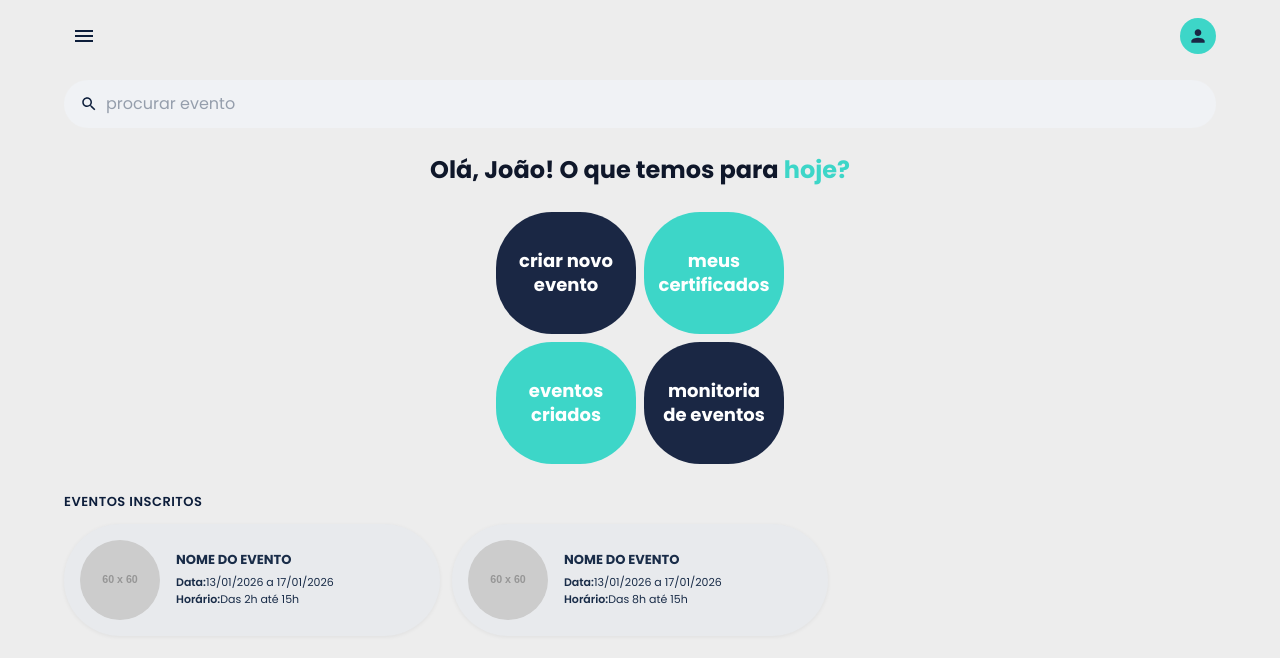
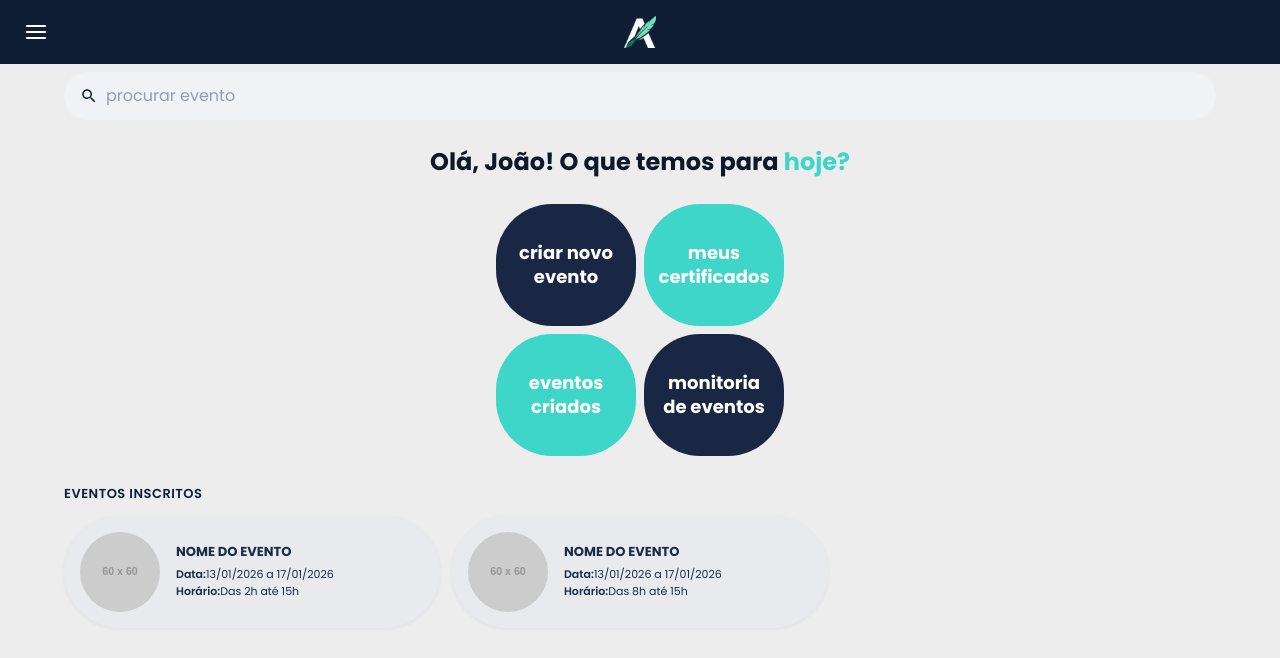
Before and after one commit to UCE020/UCE020-Front, a Next.js app: page /home in a window 1280 px wide. Shown: the top 658 px of the page. Built offline with nearby package versions, Linux system fonts and the light colour scheme; what @mui/material-nextjs would draw is missing.

Commit message:
feat: refactor home page with components

```diff
--- a/src/app/home/page.tsx
+++ b/src/app/home/page.tsx
@@ -2,9 +2,10 @@
 
 import { useState } from "react";
 import { Box } from "@mui/material";
-import { usePathname } from "next/navigation";
+import { Event } from "@/types/event";
 
-import { AppDrawer, TopBar } from "@/components/layout";
+import { Header } from "@/components/ui/Header";
+import { ActivityModal } from "@/components/modals";
 import {
   SearchBar,
   GreetingSection,
@@ -13,33 +14,67 @@ import {
   useHomeEvents,
 } from "@/features/home";
 
+const NAV_LINKS = [
+  { label: "Início",          href: "/home"            },
+  { label: "Certificados",    href: "/certificados"    },
+  { label: "Inscrições",      href: "/inscricoes"      },
+  { label: "Criar evento",    href: "/criar-evento"    },
+  { label: "Eventos Criados", href: "/eventos-criados" },
+  { label: "Monitoria",       href: "/monitoria"       },
+];
+
 // Substitua pela fonte real: contexto de auth, session, etc.
-const USER_NAME = "João";
+const USER = { name: "João" };
 
 export default function HomePage() {
-  const [drawerOpen, setDrawerOpen] = useState(false);
-  const pathname = usePathname();
   const { search, setSearch, filteredEvents } = useHomeEvents();
+  const [selectedEvent, setSelectedEvent] = useState<Event | null>(null);
+
+  function handleEventClick(event: Event) {
+    setSelectedEvent(event);
+  }
+
+  function handleCloseModal() {
+    setSelectedEvent(null);
+  }
 
   return (
     <Box sx={{ minHeight: "100dvh", bgcolor: "background.default" }}>
-      <AppDrawer
-        open={drawerOpen}
-        onClose={() => setDrawerOpen(false)}
-        activeHref={pathname}
+      <Header
+        user={USER}
+        navLinks={NAV_LINKS}
+        onLogout={() => console.log("logout")}
       />
-
-      <TopBar onMenuClick={() => setDrawerOpen(true)} />
 
       <Box sx={{ maxWidth: 1200, mx: "auto", px: 3 }}>
         <SearchBar value={search} onChange={setSearch} />
-        <GreetingSection userName={USER_NAME} />
+        <GreetingSection userName={USER.name} />
         <QuickActions />
         <EventList
           events={filteredEvents}
-          onEventClick={(e) => console.log("Evento clicado:", e.id)}
+          onEventClick={handleEventClick}
         />
       </Box>
+
+      {selectedEvent && (
+        <ActivityModal
+          open={!!selectedEvent}
+          onClose={handleCloseModal}
+          // Campos que existem no Event
+          title={selectedEvent.name}
+          image={selectedEvent.imageUrl}
+          startDate={selectedEvent.startDate}
+          endDate={selectedEvent.endDate}
+          // TODO: substituir pelos dados reais da API
+          location="A definir"
+          hours={0}
+          participantsCount={0}
+          status="active"
+          description=""
+          variant="signup"
+          onSignup={() => console.log("Inscrever:", selectedEvent.id)}
+        />
+      )}
     </Box>
   );
 }
--- a/src/components/index.ts
+++ b/src/components/index.ts
@@ -1,6 +1,5 @@
 export * from './ui';
 export * from './modals';
-export * from './layout';
 export * from './LabelChip';
 export * from './ScheduleCard';
 export * from './ActivityDetail';
--- a/src/components/layout/AppDrawer.tsx
+++ /dev/null
@@ -1,108 +0,0 @@
-"use client";
-
-import {
-  Drawer, Box, Typography,
-  IconButton, List, ListItem,
-  ListItemButton, ListItemIcon,
-  ListItemText,
-} from "@mui/material";
-import {
-  Close, Home, Description,
-  Assignment, AddCircle,
-  CalendarMonth, BarChart,
-} from "@mui/icons-material";
-import { useRouter } from "next/navigation";
-
-const NAV_ITEMS = [
-  { icon: <Home />,          label: "Início",          href: "/home"            },
-  { icon: <Description />,   label: "Certificados",    href: "/certificados"    },
-  { icon: <Assignment />,    label: "Inscrições",      href: "/inscricoes"      },
-  { icon: <AddCircle />,     label: "Criar evento",    href: "/criar-evento"    },
-  { icon: <CalendarMonth />, label: "Eventos Criados", href: "/eventos-criados" },
-  { icon: <BarChart />,      label: "Monitoria",       href: "/monitoria"       },
-];
-
-interface AppDrawerProps {
-  open: boolean;
-  onClose: () => void;
-  activeHref?: string;
-}
-
-export function AppDrawer({ open, onClose, activeHref = "/home" }: AppDrawerProps) {
-  const router = useRouter();
-
-  function handleNav(href: string) {
-    router.push(href);
-    onClose();
-  }
-
-  return (
-    <Drawer
-      open={open}
-      onClose={onClose}
-      slotProps={{
-        paper: {
-          sx: {
-            backgroundColor: "#1a2744",
-            color: "#fff",
-            width: 280,
-          },
-        },
-      }}
-    >
-      <Box
-        sx={{
-          display: "flex",
-          alignItems: "center",
-          justifyContent: "space-between",
-          px: 2.5,
-          py: 2.5,
-          borderBottom: "1px solid rgba(255,255,255,.07)",
-        }}
-      >
-        <Typography
-          sx={{ color: "#3dd6c8", letterSpacing: "-.5px", fontWeight: 800, fontSize: 17 }}
-        >
-          Kauan
-        </Typography>
-        <IconButton onClick={onClose} sx={{ color: "rgba(255,255,255,0.5)" }}>
-          <Close />
-        </IconButton>
-      </Box>
-
-      <List sx={{ pt: 1.5 }}>
-        {NAV_ITEMS.map((item) => {
-          const isActive = item.href === activeHref;
-          return (
-            <ListItem key={item.href} disablePadding>
-              <ListItemButton
-                onClick={() => handleNav(item.href)}
-                sx={{
-                  borderRadius: "0 50px 50px 0",
-                  mr: 2,
-                  cursor: "pointer",
-                  bgcolor: isActive ? "rgba(61,214,200,.18)" : "transparent",
-                  color: isActive ? "#3dd6c8" : "rgba(255,255,255,0.85)",
-                  "&:hover": {
-                    bgcolor: "rgba(61,214,200,.12)",
-                    color: "#3dd6c8",
-                  },
-                }}
-              >
-                <ListItemIcon sx={{ color: "inherit", minWidth: 36 }}>
-                  {item.icon}
-                </ListItemIcon>
-                <ListItemText
-                  primary={item.label}
-                  slotProps={{
-                    primary: { style: { fontWeight: 600, fontSize: 14 } },
-                  }}
-                />
-              </ListItemButton>
-            </ListItem>
-          );
-        })}
-      </List>
-    </Drawer>
-  );
-}
--- a/src/components/layout/TopBar.tsx
+++ /dev/null
@@ -1,29 +0,0 @@
-import { Box, IconButton, Avatar } from "@mui/material";
-import { Menu, Person } from "@mui/icons-material";
-
-interface TopBarProps {
-  onMenuClick: () => void;
-}
-
-export function TopBar({ onMenuClick }: TopBarProps) {
-  return (
-    <Box
-      sx={{
-        display: "flex",
-        alignItems: "center",
-        justifyContent: "space-between",
-        px: 3,
-        py: 2,
-        maxWidth: 1200,
-        mx: "auto",
-      }}
-    >
-      <IconButton onClick={onMenuClick} aria-label="Abrir menu">
-        <Menu />
-      </IconButton>
-      <Avatar sx={{ bgcolor: "#3dd6c8", color: "#1a2744", width: 36, height: 36 }}>
-        <Person fontSize="small" />
-      </Avatar>
-    </Box>
-  );
-}
--- a/src/components/layout/index.ts
+++ /dev/null
@@ -1,2 +0,0 @@
-export { AppDrawer } from "./AppDrawer";
-export { TopBar }    from "./TopBar";
--- a/src/features/home/components/EventList.tsx
+++ b/src/features/home/components/EventList.tsx
@@ -1,5 +1,5 @@
 import { Box, Typography, Grid } from "@mui/material";
-import { type Event } from "@/types";
+import { Event } from "@/types/event";
 import { EventCard } from "@/components/EventCard";
 
 
```
